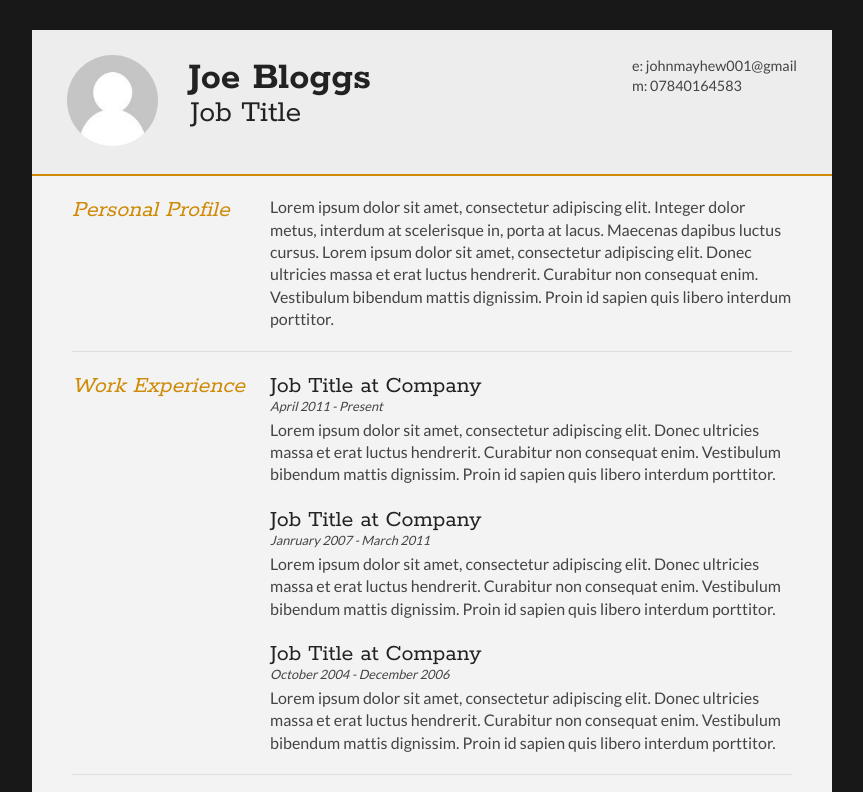
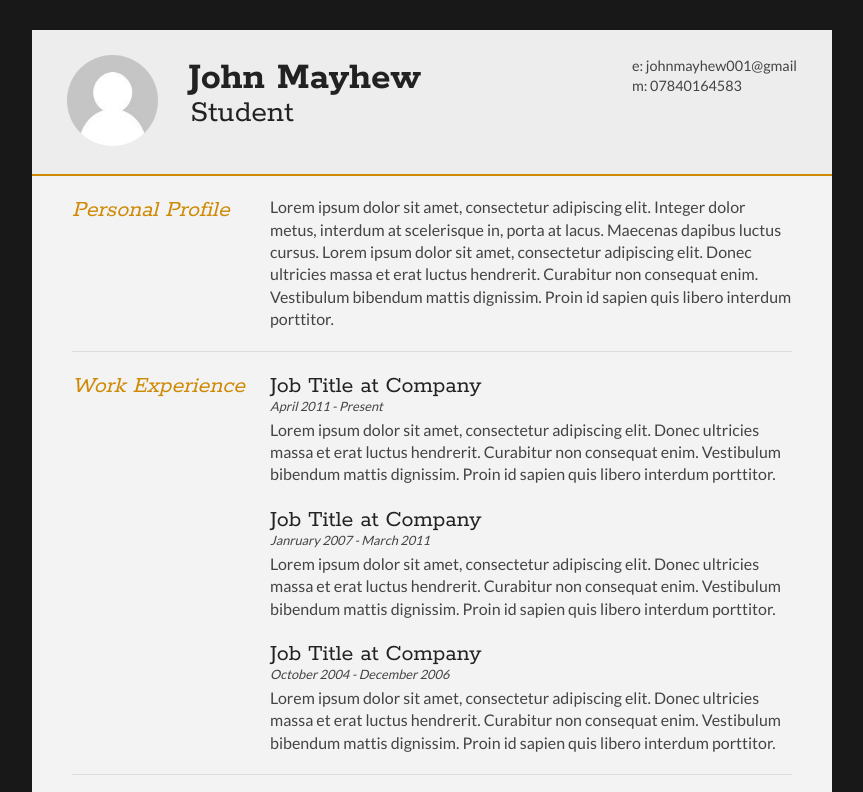
Before and after one commit to John-Mayhew/John-Mayhew.github.io, a plain HTML site: page index.html in a window 1280 px wide. Shown: the top 792 px of the page, without its empty margins (208-1071 px from the left). Drawn offline with Linux system fonts and the light colour scheme.

Commit message:
Update index.html
changed name and title

```diff
--- a/index.html
+++ b/index.html
@@ -19,8 +19,8 @@
 		</div>
 
 		<div id="name">
-			<h1 class="quickFade delayTwo">Joe Bloggs</h1>
-			<h2 class="quickFade delayThree">Job Title</h2>
+			<h1 class="quickFade delayTwo">John Mayhew</h1>
+			<h2 class="quickFade delayThree">Student</h2>
 		</div>
 
 		<div id="contactDetails" class="quickFade delayFour">
```
